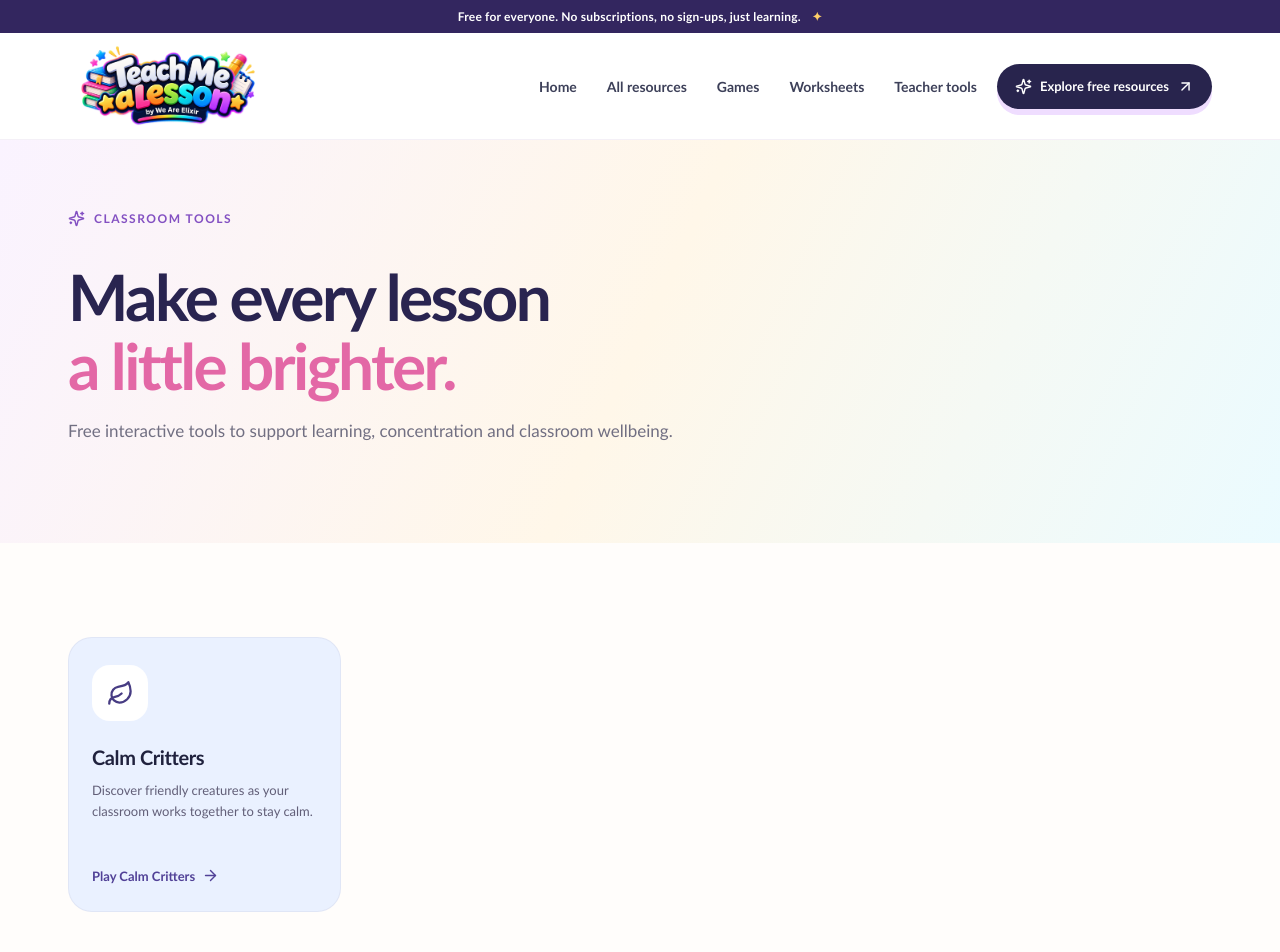
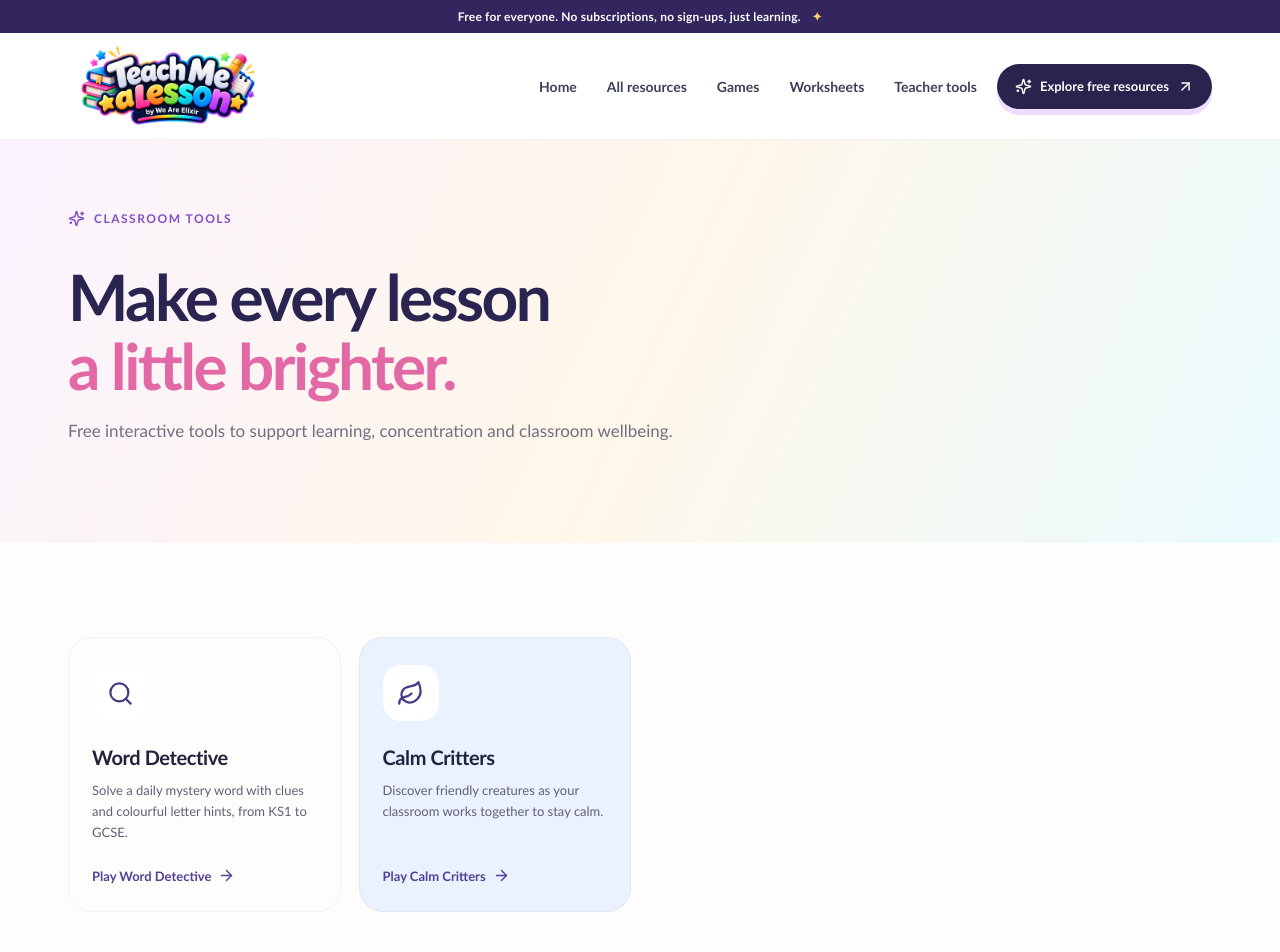
Before and after one commit to elixirentertainmentltd-cyber/teacher, a Next.js app: page /tools in a window 1280 px wide. Shown: the top 952 px of the page. Built offline with nearby package versions, Linux system fonts and the light colour scheme.

Commit message:
feat: list Word Detective among classroom tools

```diff
--- a/app/tools/page.tsx
+++ b/app/tools/page.tsx
@@ -1,6 +1,6 @@
 import type { Metadata } from "next";
 import Link from "next/link";
-import { ArrowRight, Leaf, Sparkles } from "lucide-react";
+import { ArrowRight, Leaf, Search, Sparkles } from "lucide-react";
 export const metadata: Metadata = { title: "Classroom tools", description: "Free classroom tools from Teach Me a Lesson." };
 export default function ToolsPage() {
   return <>
@@ -11,6 +11,12 @@ export default function ToolsPage() {
     </div></section>
     <section className="section"><div className="container">
       <div className="discovery-grid">
+        <Link href="/tools/word-detective" className="discovery-card accent-purple">
+          <span className="discovery-icon"><Search size={27} /></span>
+          <h3>Word Detective</h3>
+          <p>Solve a daily mystery word with clues and colourful letter hints, from KS1 to GCSE.</p>
+          <span className="discovery-action">Play Word Detective <ArrowRight size={17} /></span>
+        </Link>
         <Link href="/tools/calm-critters" className="discovery-card games-tile">
           <span className="discovery-icon"><Leaf size={27} /></span>
           <h3>Calm Critters</h3>
```
